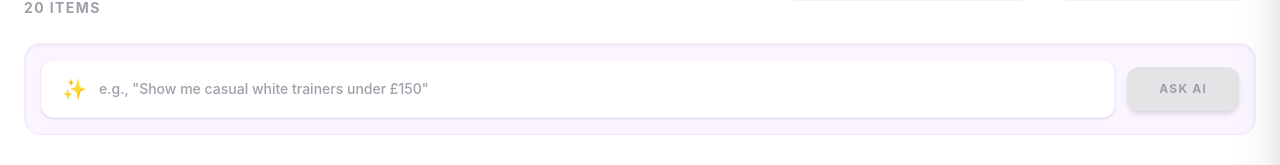
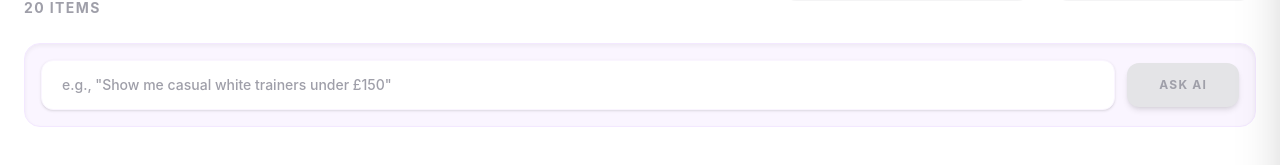
Before and after one commit to jethropollyn9-bit/condition-10, a React (Vite) app: page /shop in a window 1280 px wide. Shown: the part 181-346 px from the top of the page. Built offline with nearby package versions, Linux system fonts and the light colour scheme.

Commit message:
emoji clean up

```diff
--- a/src/components/Shop.jsx
+++ b/src/components/Shop.jsx
@@ -92,7 +92,6 @@ export default function Shop({ inventory, onQuickView, recentlyViewed }) {
           {/* New AI Search Bar Row */}
           <form onSubmit={handleAiSearch} className="w-full bg-purple-50 rounded-2xl p-4 border border-purple-100 flex flex-col sm:flex-row gap-3 items-center shadow-inner">
             <div className="flex-1 w-full flex items-center gap-3 bg-white px-5 py-3.5 rounded-xl shadow-sm border border-purple-50 focus-within:ring-2 focus-within:ring-purple-600 transition-all">
-              <span className="text-xl">✨</span>
               <input
                 type="text"
                 placeholder='e.g., "Show me casual white trainers under £150"'
```
